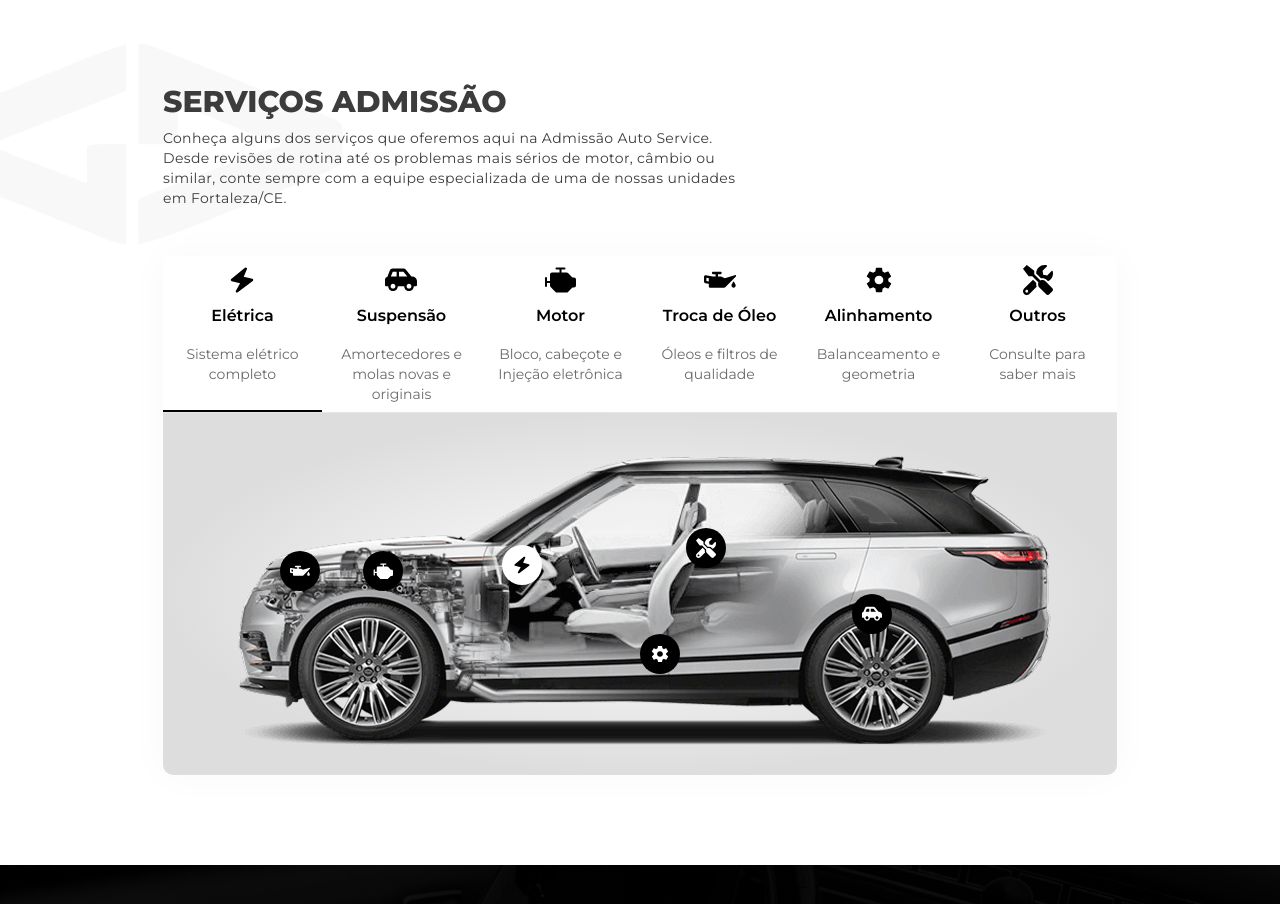
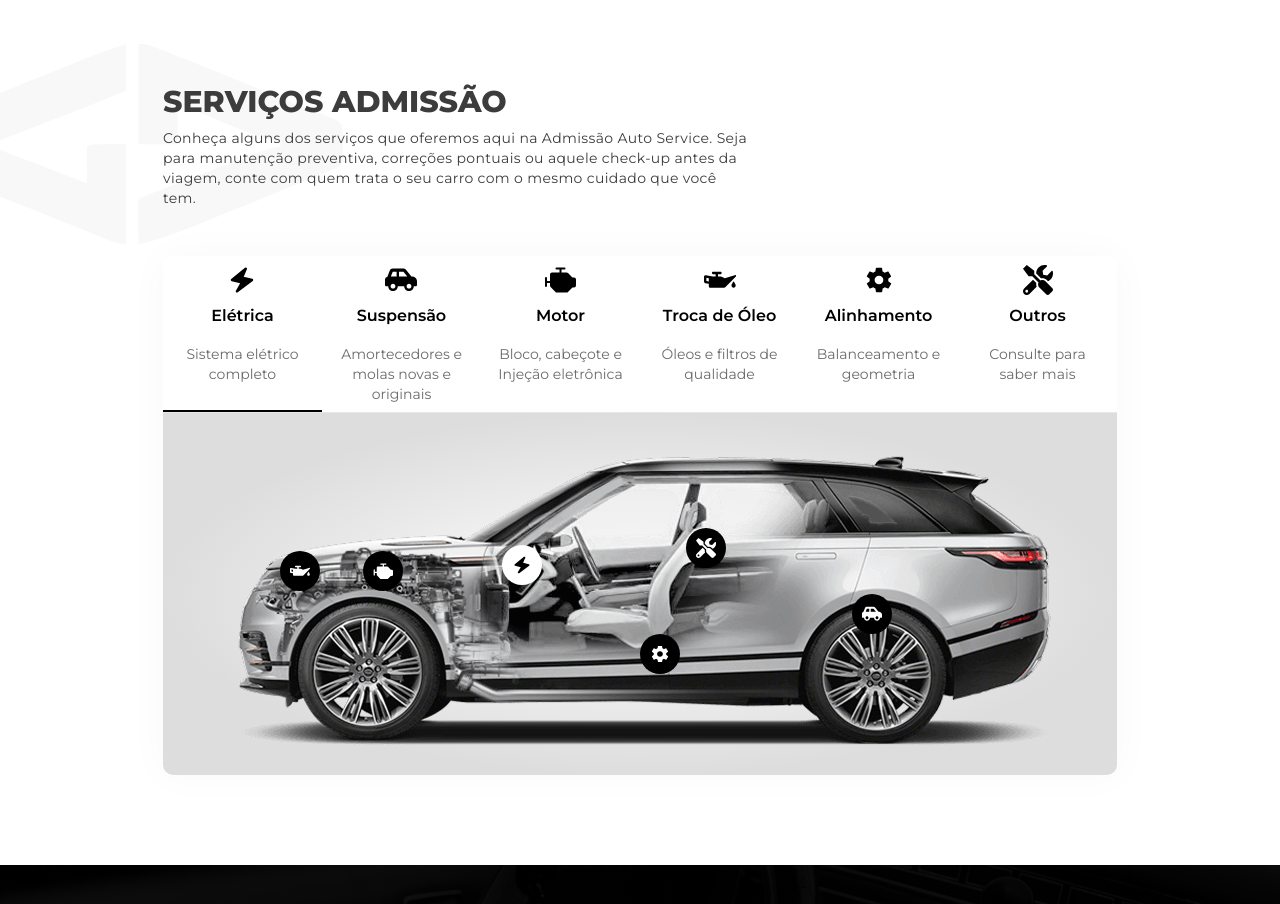
Before and after one commit to agilitycreative/admissao-auto-service, a Next.js app: page / in a window 1280 px wide. Shown: the part 1500-2404 px from the top of the page. Built offline with nearby package versions, Linux system fonts and the light colour scheme.

Commit message:
feat: new service text

```diff
--- a/src/components/ServicesTabs.tsx
+++ b/src/components/ServicesTabs.tsx
@@ -87,9 +87,9 @@ const ServicesTabs: React.FC<ServicesTabsProps> = ({
             </h2>
             <p className="font-normal font-sans text-primary text-xs sm:text-sm tracking-wide leading-5 max-w-[590px] 2xl:max-w-full mt-2">
               Conheça alguns dos serviços que oferemos aqui na Admissão Auto
-              Service. Desde revisões de rotina até os problemas mais sérios de
-              motor, câmbio ou similar, conte sempre com a equipe especializada
-              de uma de nossas unidades em Fortaleza/CE.
+              Service. Seja para manutenção preventiva, correções pontuais ou
+              aquele check-up antes da viagem, conte com quem trata o seu carro
+              com o mesmo cuidado que você tem.
             </p>
           </div>
         </div>
```
